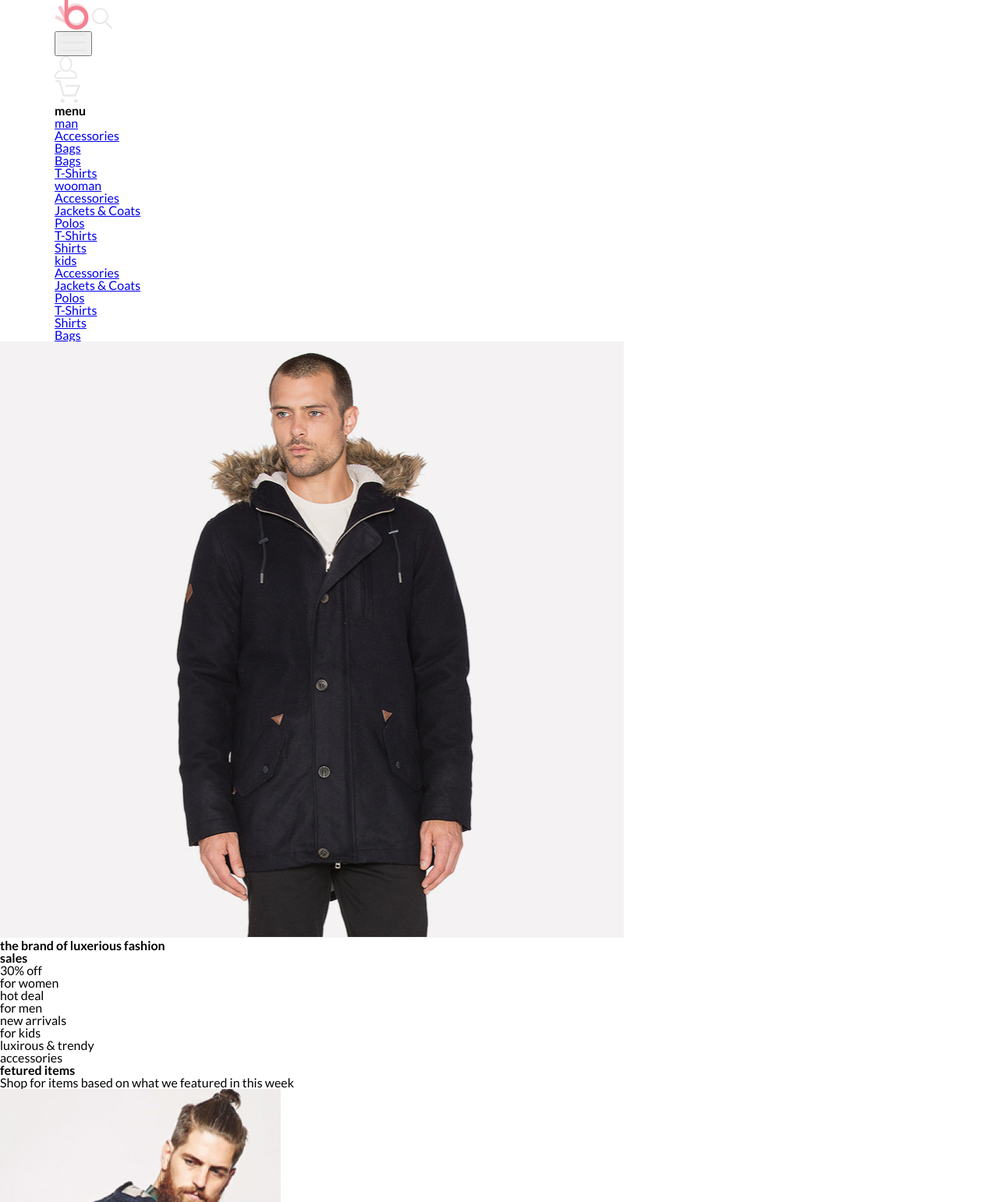
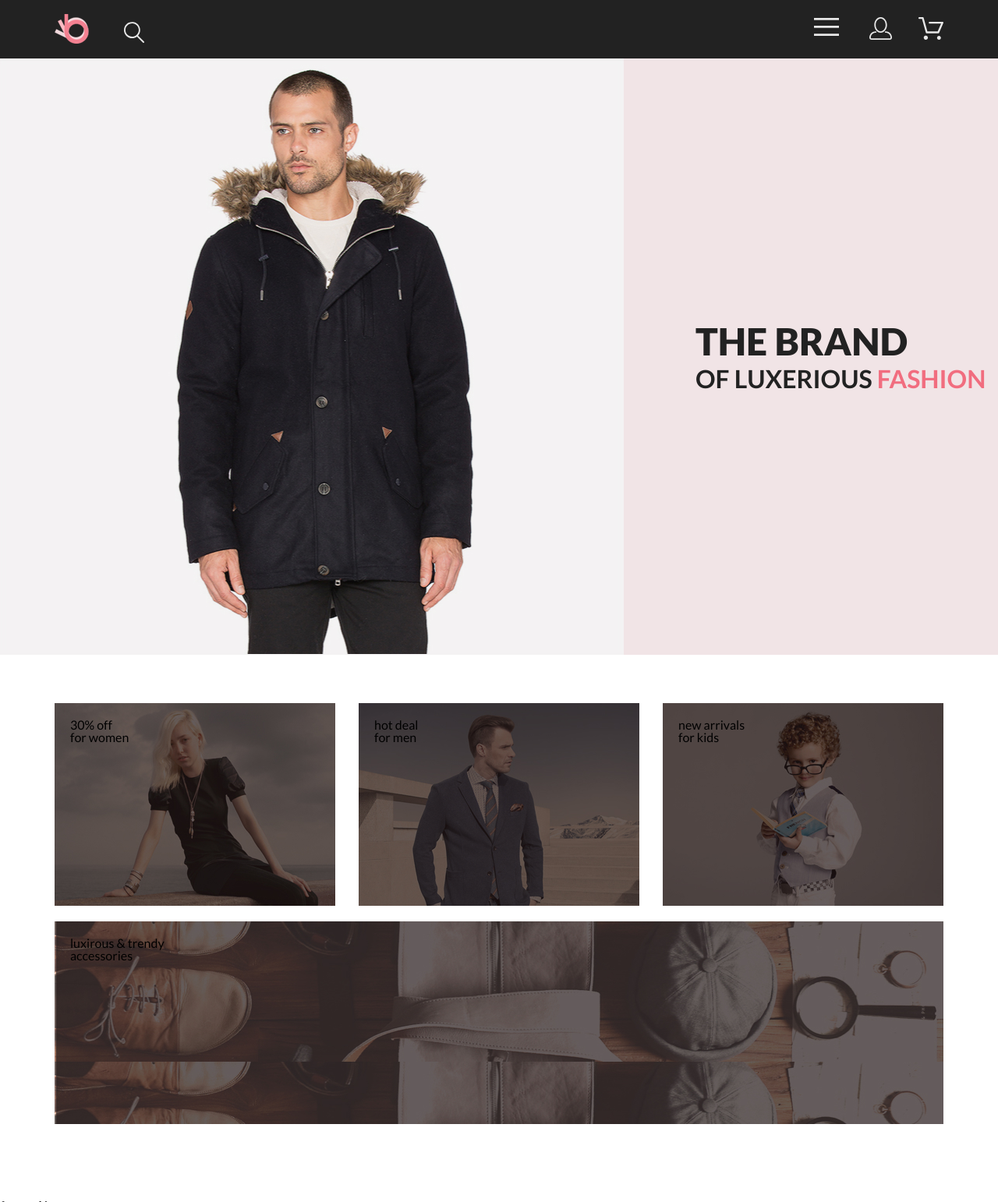
Before and after one commit to Dmitriygithuber/git-course, a plain HTML site: page index.html in a window 1280 px wide. Shown: the top 1542 px of the page at 78% size. Drawn offline with Linux system fonts and the light colour scheme.

Commit message:
modificated html and: header done/brand done/sales in process

```diff
--- a/css/style.css
+++ b/css/style.css
@@ -1,3 +1,10 @@
+:root {
+    --black: #222222;
+    --dark-pink: #F16D7F;
+    --light-pink: #F1E4E6;
+    --sales-bkg-color: #534947;
+}
+
 body {
     font-family: 'Lato', sans-serif;
     font-size: 14px;
@@ -10,4 +17,115 @@ body {
     margin: 0 auto;
 }
 
-/* 1:45:45 CSS stylelized */
+.visually-hidden {
+    position: absolute;
+    white-space: nowrap;
+    width: 1px;
+    height: 1px;
+    overflow: hidden;
+    border: 0;
+    padding: 0;
+    clip: rect(0 0 0 0);
+    clip-path: inset(50%);
+    margin: -1px;
+}
+
+.header {
+    background-color: var(--black);
+}
+
+.header__wrp {
+    display: flex;
+    justify-content: space-between;
+    min-height: 75px;
+    align-items: center;
+}
+
+.header__logo {
+    margin: 0 41px 0 0;
+}
+
+.header__list {
+    display: flex;
+}
+
+.header__button {
+    border: none;
+    background-color: transparent;
+}
+
+.header__link {
+    margin: 0 0 0 33px;
+}
+
+
+
+.header__nav {
+    display: none;
+}
+
+.brand {
+    display: flex;
+    margin: 0 0 62px 0;
+}
+
+.brand__title-wrp {
+    flex-grow: 1;
+    align-items: center;
+    display: flex;
+    padding: 0 0 0 92px;
+    background-color: var(--light-pink);
+}
+
+.brand__title {
+    font-weight: 900;
+    font-size: 48px;
+    line-height: 58px;
+    text-transform: uppercase;
+    color: var(--black);
+}
+
+.brand__subtitle {
+    display: block;
+    font-size: 32px;
+    line-height: 38.4px;
+    font-weight: 700;
+}
+
+.brand__subtitle-pink {
+    color: var(--dark-pink);
+}
+
+.sales__list {
+    display: flex;
+    justify-content: space-between;
+    flex-wrap: wrap;
+}
+
+.sales__item {
+    width: 360px;
+    height: 260px;
+    box-sizing: border-box;
+    padding: 20px;
+    background-color: var(--sales-bkg-color);
+}
+
+.sales__item--women {
+    background-image: url(../image/saleforgirls.jpg);
+}
+
+.sales__item--men {
+    background-image: url(../image/saleforman.jpg);
+}
+
+.sales__item--kids {
+    background-image: url(../image/saleforkids.jpg);
+}
+
+.sales__item--accesories {
+    background-image: url(../image/salesaccesories.jpg);
+    width: 100%;
+    margin: 20px 0 97px 0;
+}
+
+/* 2:10 остановился на центрироовании текста в списках sales */
--- a/index.html
+++ b/index.html
@@ -17,10 +17,11 @@
 <body>
     <header class="header">
 
-        <div class="container">
-
+        <div class="container header__wrp">
+            <div>
                 <img class="header__logo" src="image/logo.png" alt="logo">
                 <img class="header__loupe" src="image/loupe.svg" alt="loupe">
+            </div>
 
             <ul class="header__list">
                 <li class="header__item">
@@ -114,15 +115,19 @@
 
 
     <main>
-        <section>
-            <img src="image/mansection1.jpg" alt="main-man">
-            <h1>the brand of luxerious fashion</h1>
+        <section class="brand">
+            <img class="brand__img" src="image/mansection1.jpg" alt="main-man">
+            <div class="brand__title-wrp">
+                <h1 class="brand__title">the brand <span class="brand__subtitle">of luxerious <span
+                            class="brand__subtitle-pink">fashion</span> </span> </h1>
+            </div>
         </section>
 
-        <section>
-            <h2>sales</h2>
-            <ul>
-                <li>
+        <section class="sales">
+            <div class="container">
+                <h2 class="visually-hidden">sales</h2>
+                <ul class="sales__list">
+                    <li class="sales__item sales__item--women">
                         <p>
                             30% off
                         </p>
@@ -130,7 +135,7 @@
                             for women
                         </p>
                     </li>
-                <li>
+                    <li class="sales__item sales__item--men">
                         <p>
                             hot deal
                         </p>
@@ -138,7 +143,7 @@
                             for men
                         </p>
                     </li>
-                <li>
+                    <li class="sales__item sales__item--kids">
                         <p>
                             new arrivals
                         </p>
@@ -146,7 +151,7 @@
                             for kids
                         </p>
                     </li>
-                <li>
+                    <li class="sales__item sales__item--accesories">
                         <p>
                             luxirous & trendy
                         </p>
@@ -155,6 +160,7 @@
                         </p>
                     </li>
                 </ul>
+            </div>
         </section>
 
         <section>
@@ -319,7 +325,6 @@
 
 
 
-
 </body>
 
 </html>
```
Also changed, not shown: image/salesaccesories.jpg (renamed from image/accesories.jpg). Lines whose indentation alone changed are shown as unchanged.
